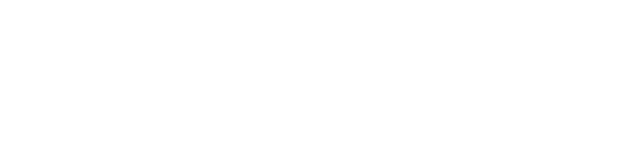
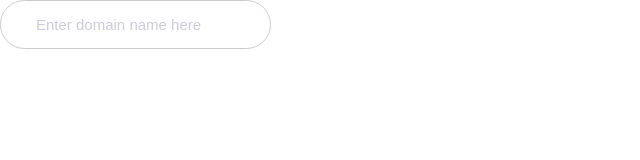
Before and after one commit to YoMrWhite/Moshify, a plain HTML site: page index.html in a window 1280 px wide. Shown: the full height of the page, 0-640 px from the left. Drawn offline with Linux system fonts and the light colour scheme.

Commit message:
Build the input component.

```diff
--- a/css/style.css
+++ b/css/style.css
@@ -232,3 +232,23 @@ a {
         font-size: 1.5rem;
     }
 }
+
+/* Inputs */
+.input {
+    border-radius: 30px;
+    border: 1px solid #ccc;
+    color: var(--color-headings);
+    font-size: 2rem;
+    outline: 0;
+    padding: 1.5rem 3.5rem;
+}
+
+::placeholder {
+    color: #cdcbd7;
+}
+
+@media screen and (min-width: 1024px) {
+    .input {
+        font-size: 1.5rem;
+    }
+}
--- a/index.html
+++ b/index.html
@@ -13,7 +13,7 @@
 </head>
 
 <body>
-
+    <input type="text" class="input" placeholder="Enter domain name here">
 </body>
 
 </html>
```
Also changed, not shown: components/6. inputs.html (added, +1 -0 lines).
